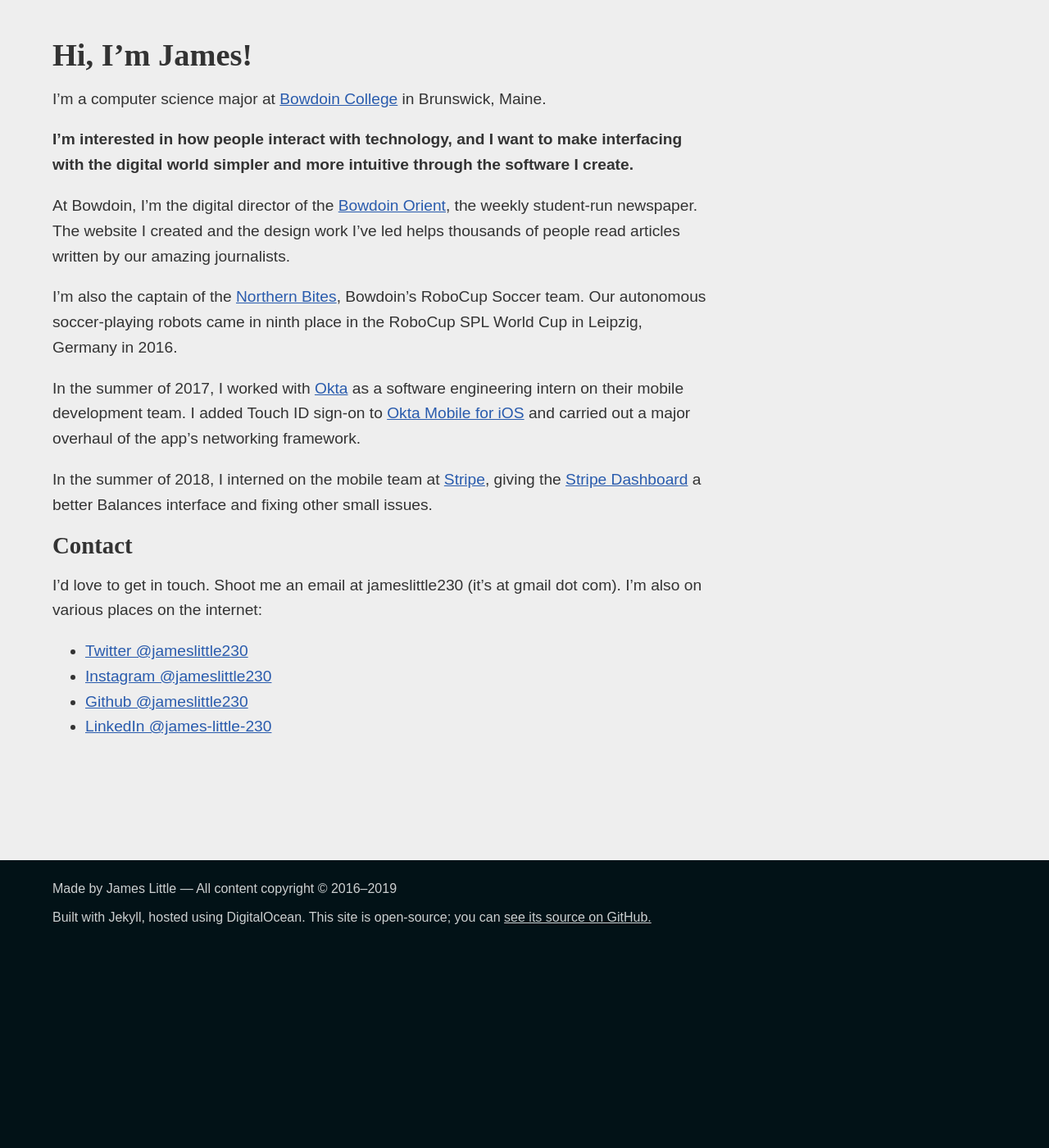
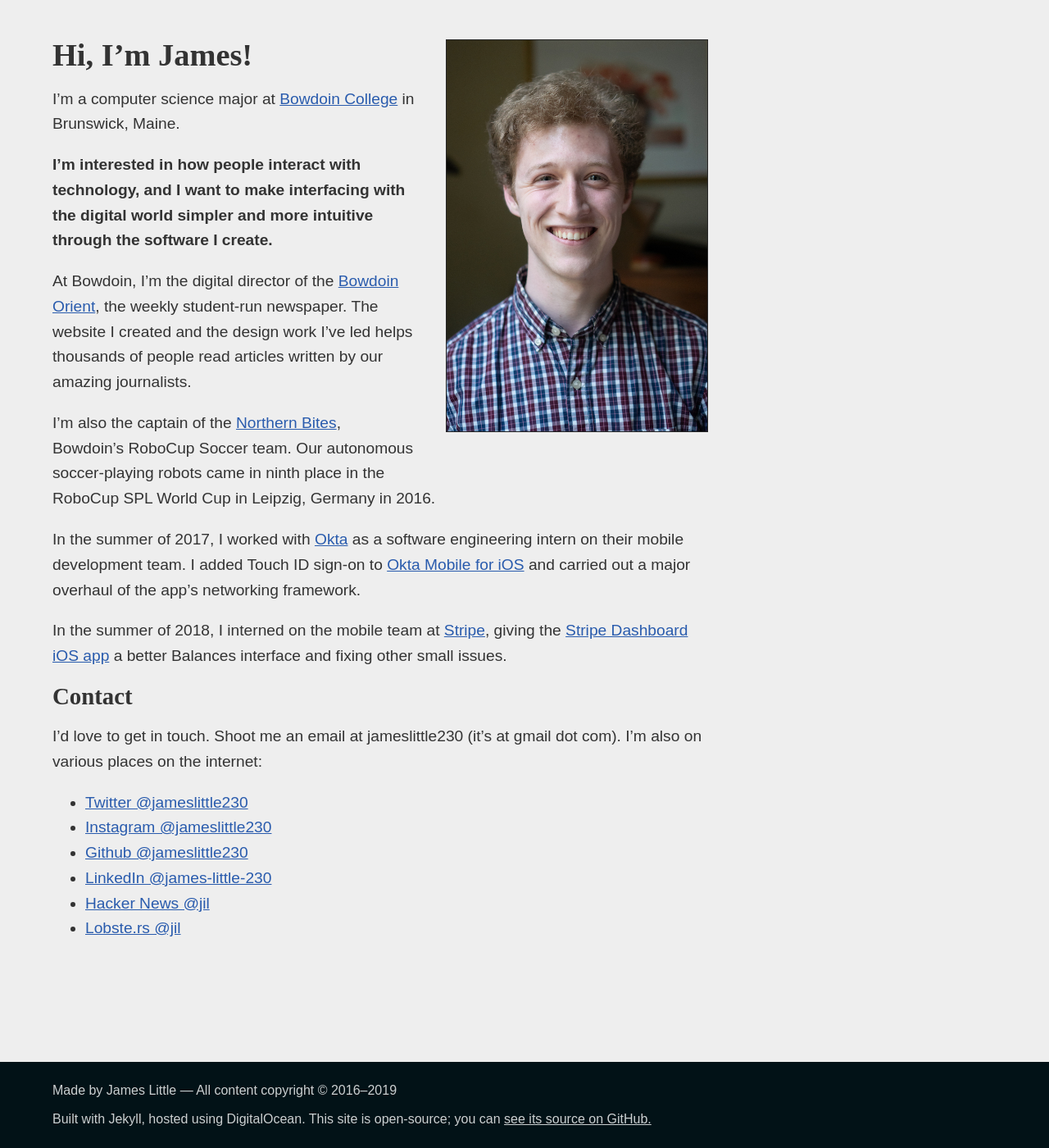
Before and after one commit to jameslittle230/jameslittle.me-archive, a Jekyll site: the page built from pages/about.md, in a window 1280 px wide and 1400 px high, scrolled down 255 px. Shown: the whole window at 82% size. Built offline with Jekyll 4.4.1, drawn with Linux system fonts in a browser that asks for light colours; some web fonts are replaced; comment, search, counter and statistics services are not loaded; before the commit the page ends 1409 px from its top, so only the background shows below that.

Commit message:
About Me updates

```diff
--- a/pages/about.md
+++ b/pages/about.md
@@ -4,6 +4,8 @@
 subtitle: What I've been up to recently
 permalink: /about/
 ---
+
+<img src="/img/headshot.jpg" style="float: right; width: 40%; margin: 0 0 2em 2em; border: 1px solid #252525;">
 
 # Hi, I'm James!
 
@@ -17,13 +19,15 @@
 
 In the summer of 2017, I worked with [Okta](https://okta.com) as a software engineering intern on their mobile development team. I added Touch ID sign-on to [Okta Mobile for iOS](https://itunes.apple.com/us/app/okta-mobile/id580709251) and carried out a major overhaul of the app's networking framework.
 
-In the summer of 2018, I interned on the mobile team at [Stripe](https://stripe.com), giving the [Stripe Dashboard](https://itunes.apple.com/us/app/stripe-dashboard/id978516833) a better Balances interface and fixing other small issues.
+In the summer of 2018, I interned on the mobile team at [Stripe](https://stripe.com), giving the [Stripe Dashboard iOS app](https://itunes.apple.com/us/app/stripe-dashboard/id978516833) a better Balances interface and fixing other small issues.
 
 ## Contact
 
 I'd love to get in touch. Shoot me an email at jameslittle230 (it's at gmail dot com). I'm also on various places on the internet:
 
-- [Twitter @jameslittle230](http://twitter.com/jameslittle230)
-- [Instagram @jameslittle230](http://instagram.com/jameslittle230)
-- [Github @jameslittle230](http://github.com/jameslittle230)
-- [LinkedIn @james-little-230](http://linkedin.com/in/james-little-230)
+- [Twitter @jameslittle230](https://twitter.com/jameslittle230)
+- [Instagram @jameslittle230](https://instagram.com/jameslittle230)
+- [Github @jameslittle230](https://github.com/jameslittle230)
+- [LinkedIn @james-little-230](https://linkedin.com/in/james-little-230)
+- [Hacker News @jil](https://news.ycombinator.com/user?id=jil)
+- [Lobste.rs @jil](https://lobste.rs/u/jil)
```
Also changed, not shown: img/headshot.jpg (added).
